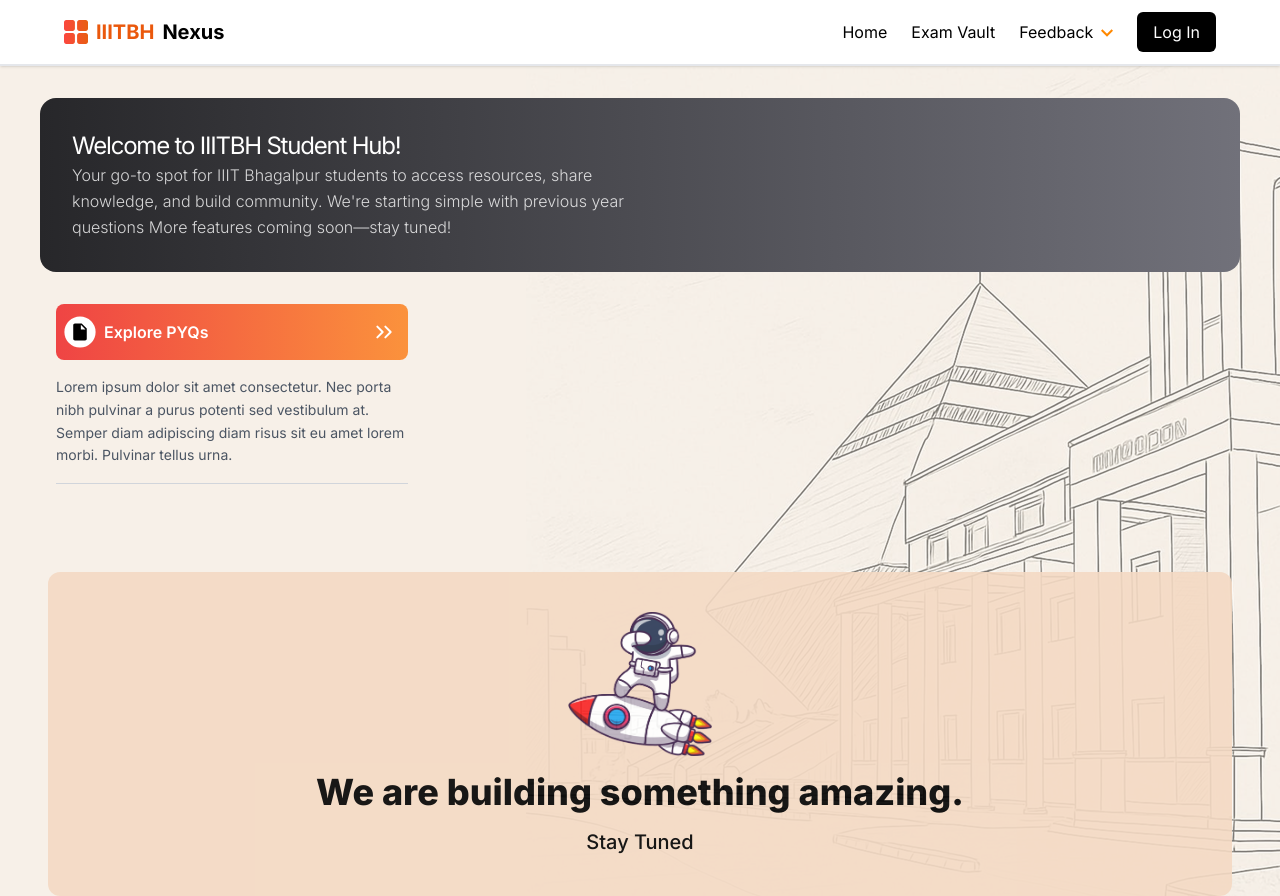
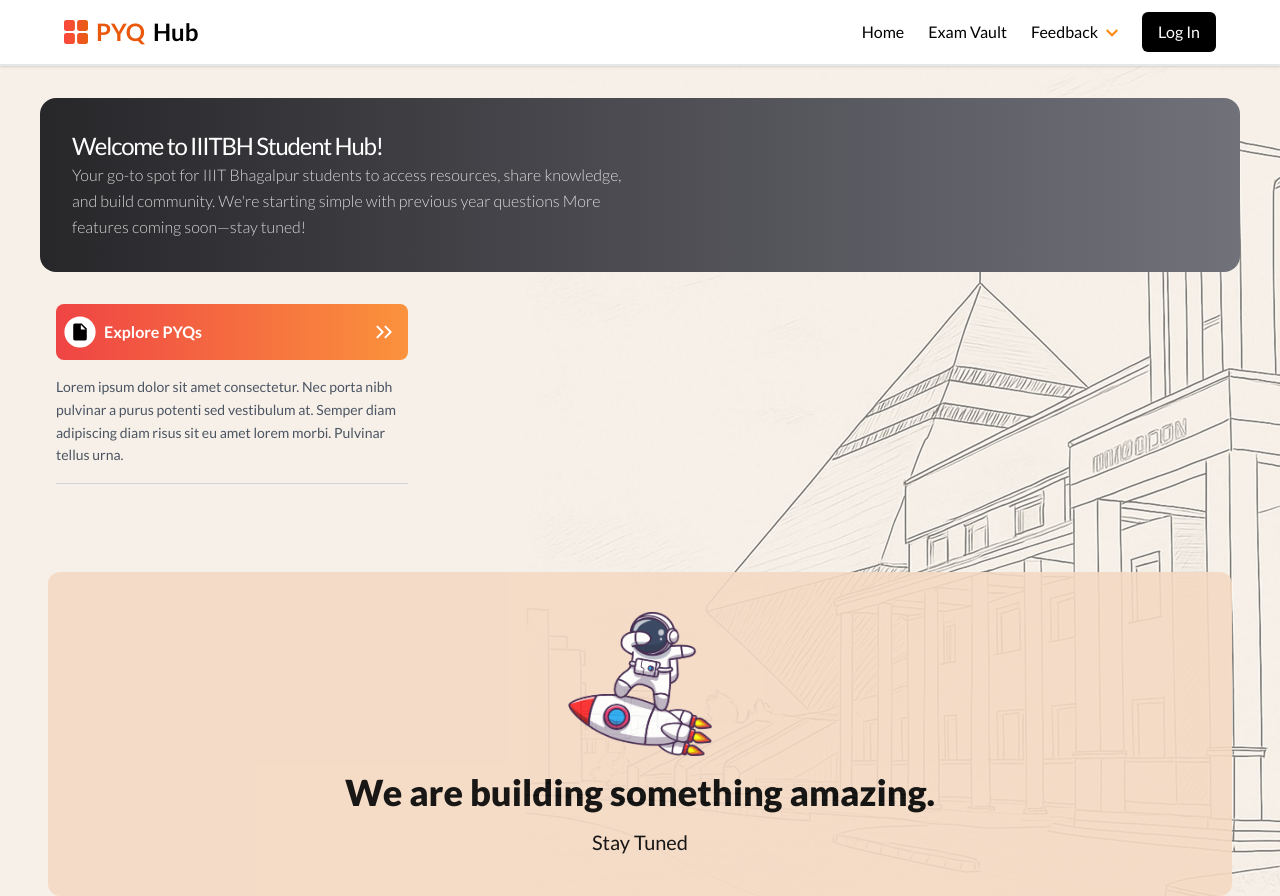
Before and after one commit to Git-shivansh/Nexus-Frontend, a React (Vite) app: page / in a window 1280 px wide. Built offline with nearby package versions, Linux system fonts and the light colour scheme.

Commit message:
Basic UI Updation

```diff
--- a/index.html
+++ b/index.html
@@ -1,8 +1,14 @@
-<!doctype html>
+<!DOCTYPE html>
 <html lang="en">
   <head>
     <meta charset="UTF-8" />
-    <link href="https://fonts.googleapis.com/css2?family=Inter:ital,opsz,wght@0,14..32,100..900;1,14..32,100..900&display=swap" rel="stylesheet">
+    <!-- <link href="https://fonts.googleapis.com/css2?family=Inter:ital,opsz,wght@0,14..32,100..900;1,14..32,100..900&display=swap" rel="stylesheet"> -->
+    <link rel="preconnect" href="https://fonts.googleapis.com" />
+    <link rel="preconnect" href="https://fonts.gstatic.com" crossorigin />
+    <link
+      href="https://fonts.googleapis.com/css2?family=Inter:ital,opsz,wght@0,14..32,100..900;1,14..32,100..900&family=Lato:ital,wght@0,100;0,300;0,400;0,700;0,900;1,100;1,300;1,400;1,700;1,900&display=swap"
+      rel="stylesheet"
+    />
     <link rel="icon" type="image/svg+xml" href="/Logo.svg" />
     <meta name="viewport" content="width=device-width, initial-scale=1.0" />
     <title>IIITBH-Nexus</title>
--- a/src/App.jsx
+++ b/src/App.jsx
@@ -15,7 +15,7 @@ const Layout = ({ children, user, showLogin, handleLogout, handleLoginClick, onL
 
   return (
     <div
-      className={`bg-brand-background min-h-screen font-inter ${
+      className={`bg-brand-background min-h-screen font-lato ${
         isHomePage ? 'bg-right-top bg-no-repeat' : ''
       }`}
       style={isHomePage ? { backgroundImage: `url(${bg})` } : undefined}
--- a/src/components/ExamVault.jsx
+++ b/src/components/ExamVault.jsx
@@ -58,13 +58,15 @@ function FileDropZone({ onFileAccepted }) {
 
 const ExamVault = () => {
   const [showSemesterDropdown, setShowSemesterDropdown] = useState(false);
-  const [showYearDropdown, setShowYearDropdown] = useState(false);
+  const [showYearDropdown, setShowYearDropdown] = useState(false); // page-level year dropdown
+  const [showUploadYearDropdown, setShowUploadYearDropdown] = useState(false); // upload form year dropdown
   const [showBranchDropdown, setShowBranchDropdown] = useState(false);
   const [showTypeDropdown, setShowTypeDropdown] = useState(false);
 
   // Refs for dropdown containers
   const semesterDropdownRef = React.useRef(null);
-  const yearDropdownRef = React.useRef(null);
+  const yearDropdownRef = React.useRef(null); // page-level year dropdown ref
+  const uploadYearDropdownRef = React.useRef(null); // upload form year dropdown ref
   const branchDropdownRef = React.useRef(null);
   const typeDropdownRef = React.useRef(null);
   const [selectedSemester, setSelectedSemester] = useState('I');
@@ -94,6 +96,9 @@ const ExamVault = () => {
       if (showYearDropdown && yearDropdownRef.current && !yearDropdownRef.current.contains(event.target)) {
         setShowYearDropdown(false);
       }
+      if (showUploadYearDropdown && uploadYearDropdownRef.current && !uploadYearDropdownRef.current.contains(event.target)) {
+        setShowUploadYearDropdown(false);
+      }
       if (showBranchDropdown && branchDropdownRef.current && !branchDropdownRef.current.contains(event.target)) {
         setShowBranchDropdown(false);
       }
@@ -105,7 +110,7 @@ const ExamVault = () => {
     return () => {
       document.removeEventListener('mousedown', handleClickOutside);
     };
-  }, [showSemesterDropdown, showYearDropdown, showBranchDropdown, showTypeDropdown]);
+  }, [showSemesterDropdown, showYearDropdown, showUploadYearDropdown, showBranchDropdown, showTypeDropdown]);
 
   // Fetch exam papers from backend
   const fetchExamPapers = async () => {
@@ -299,11 +304,11 @@ const ExamVault = () => {
                   </div>
                   <div>
                     <label className="block text-xs font-medium text-gray-600 mb-1">Year</label>
-                    <div className="relative" ref={yearDropdownRef}>
+                    <div className="relative" ref={uploadYearDropdownRef}>
                       <button
                         type="button"
                         className="w-full flex items-center justify-between rounded-md border border-gray-200 px-3 py-1 text-sm bg-white focus:outline-none focus:ring-2 focus:ring-orange-100 focus:border-orange-400 mb-2 transition-colors duration-150 hover:border-orange-300 hover:bg-orange-50/30"
-                        onClick={() => setShowYearDropdown((prev) => !prev)}
+                        onClick={() => setShowUploadYearDropdown((prev) => !prev)}
                         tabIndex={0}
                       >
                         <span>{uploadForm.year}</span>
@@ -311,7 +316,7 @@ const ExamVault = () => {
                            <img src="/down.svg" alt="Dropdown arrow" className="w-2 h-2 text-gray-200" />
                         </span>
                       </button>
-                      {showYearDropdown && (
+                      {showUploadYearDropdown && (
                         <div className="absolute left-0 right-0 z-10 bg-white border border-gray-200 rounded-md shadow-lg">
                           {["2023","2024","2025"].map((year) => (
                             <button
@@ -320,7 +325,7 @@ const ExamVault = () => {
                               className={`w-full text-left px-3 text-sm hover:bg-orange-100 rounded-md transition-colors ${uploadForm.year === year ? "bg-orange-50 font-semibold text-orange-700" : "text-gray-700"}`}
                               onClick={() => {
                                 setUploadForm({ ...uploadForm, year });
-                                setShowYearDropdown(false);
+                                setShowUploadYearDropdown(false);
                               }}
                             >
                               {year}
--- a/src/components/hero.jsx
+++ b/src/components/hero.jsx
@@ -2,10 +2,10 @@ import React from 'react'
 
 const Hero = () => {
   return (
-    <div className="justify-start flex flex-col p-8 bg-gradient-to-r from-zinc-800 to-zinc-500 rounded-2xl font-inter ">
+  <div className="justify-start flex flex-col p-8 bg-gradient-to-r from-zinc-800 to-zinc-500 rounded-2xl font-lato ">
        <div className="max-w-xl">
-         <div className="self-stretch tracking-tighter text-white text-2xl font-normal font-inter">Welcome to IIITBH Student Hub!</div>
-        <span className="text-left text-white text-wrap font-light font-inter opacity-80 leading-relaxed">Your go-to spot for IIIT Bhagalpur students to access resources, share knowledge, and build community. We're starting simple with previous year questions More features coming soon—stay tuned!</span>
+         <div className="self-stretch tracking-tighter text-white text-2xl font-normal font-lato">Welcome to IIITBH Student Hub!</div>
+        <span className="text-left text-white text-wrap font-light font-lato opacity-80 leading-relaxed">Your go-to spot for IIIT Bhagalpur students to access resources, share knowledge, and build community. We're starting simple with previous year questions More features coming soon—stay tuned!</span>
        </div>
     </div>
   )
--- a/src/components/navbar.jsx
+++ b/src/components/navbar.jsx
@@ -11,12 +11,12 @@ const Navbar = ({ userInitials, userName, onLogout, isLoggedIn, onLoginClick })
   };
 
   return (
-    <nav className=" font-inter flex items-center justify-between px-16 py-3 border-b-2 bg-white shadow">
+  <nav className=" font-lato flex items-center justify-between px-16 py-3 border-b-2 bg-white shadow">
       {/* Logo -> link to Home */}
       <Link to="/" aria-label="Go to Home" className="flex items-center space-x-2 cursor-pointer">
         <img src="/Logo.svg" alt="IIITBH Logo" className="h-6 w-6" />
-        <span className="text-xl font-bold text-orange-600">IIITBH</span>
-        <span className="text-xl font-bold">Nexus</span>
+        <span className="text-2xl font-bold text-orange-600">PYQ</span>
+        <span className="text-2xl font-bold">Hub</span>
       </Link>
 
       {/* Desktop Menu */}
@@ -35,7 +35,7 @@ const Navbar = ({ userInitials, userName, onLogout, isLoggedIn, onLoginClick })
 
         {/* Feedback */}
         <div className="relative group">
-          <button className="font-inter hover:text-orange-500 flex items-center space-x-2 ">
+          <button className="font-lato hover:text-orange-500 flex items-center space-x-2 ">
             <span>Feedback</span>
             <img
               src="/dropDown.svg"
--- a/tailwind.config.js
+++ b/tailwind.config.js
@@ -7,7 +7,8 @@ export default {
    theme: {
     extend: {
       fontFamily: {
-        inter: ['Inter', 'sans-serif'],
+  inter: ['Inter', 'ui-sans-serif', 'system-ui'],
+  lato: ['Lato', 'sans-serif'],
       },
       colors: {
         'brand-background': '#F7F0E8',
```
